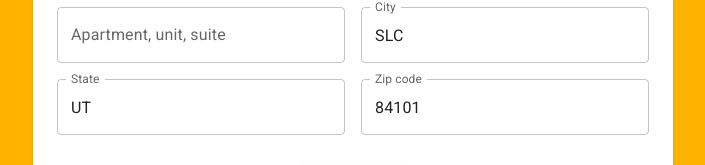
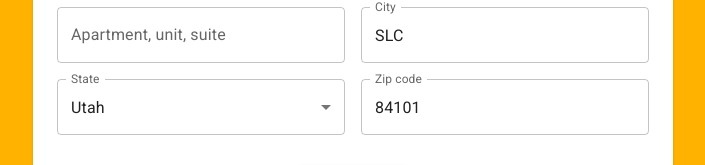
Before and after one commit to stevenroper/rocket-insurance, a React (Create React App) app: page /#/rating-information in a window 1280 px wide. Shown: the part 385-550 px from the top of the page, without its empty margins (287-992 px from the left). Built offline with nearby package versions, Linux system fonts and the light colour scheme.

Commit message:
Changes state input to be a select.

```diff
--- /dev/null
+++ b/src/constants/enums.ts
@@ -0,0 +1,53 @@
+export const US_STATES = [
+  { fullName: 'Alabama', code: 'AL' },
+  { fullName: 'Alaska', code: 'AK' },
+  { fullName: 'Arizona', code: 'AZ' },
+  { fullName: 'Arkansas', code: 'AR' },
+  { fullName: 'California', code: 'CA' },
+  { fullName: 'Colorado', code: 'CO' },
+  { fullName: 'Connecticut', code: 'CT' },
+  { fullName: 'Delaware', code: 'DE' },
+  { fullName: 'District of Columbia', code: 'DC' },
+  { fullName: 'Florida', code: 'FL' },
+  { fullName: 'Georgia', code: 'GA' },
+  { fullName: 'Hawaii', code: 'HI' },
+  { fullName: 'Idaho', code: 'ID' },
+  { fullName: 'Illinois', code: 'IL' },
+  { fullName: 'Indiana', code: 'IN' },
+  { fullName: 'Iowa', code: 'IA' },
+  { fullName: 'Kansas', code: 'KS' },
+  { fullName: 'Kentucky', code: 'KY' },
+  { fullName: 'Louisiana', code: 'LA' },
+  { fullName: 'Maine', code: 'ME' },
+  { fullName: 'Maryland', code: 'MD' },
+  { fullName: 'Massachusetts', code: 'MA' },
+  { fullName: 'Michigan', code: 'MI' },
+  { fullName: 'Minnesota', code: 'MN' },
+  { fullName: 'Mississippi', code: 'MS' },
+  { fullName: 'Missouri', code: 'MO' },
+  { fullName: 'Montana', code: 'MT' },
+  { fullName: 'Nebraska', code: 'NE' },
+  { fullName: 'Nevada', code: 'NV' },
+  { fullName: 'New Hampshire', code: 'NH' },
+  { fullName: 'New Jersey', code: 'NJ' },
+  { fullName: 'New Mexico', code: 'NM' },
+  { fullName: 'New York', code: 'NY' },
+  { fullName: 'North Carolina', code: 'NC' },
+  { fullName: 'North Dakota', code: 'ND' },
+  { fullName: 'Ohio', code: 'OH' },
+  { fullName: 'Oklahoma', code: 'OK' },
+  { fullName: 'Oregon', code: 'OR' },
+  { fullName: 'Pennsylvania', code: 'PA' },
+  { fullName: 'Rhode Island', code: 'RI' },
+  { fullName: 'South Carolina', code: 'SC' },
+  { fullName: 'South Dakota', code: 'SD' },
+  { fullName: 'Tennessee', code: 'TN' },
+  { fullName: 'Texas', code: 'TX' },
+  { fullName: 'Utah', code: 'UT' },
+  { fullName: 'Vermont', code: 'VT' },
+  { fullName: 'Virginia', code: 'VA' },
+  { fullName: 'Washington', code: 'WA' },
+  { fullName: 'West Virginia', code: 'WV' },
+  { fullName: 'Wisconsin', code: 'WI' },
+  { fullName: 'Wyoming', code: 'WY' },
+];
--- a/src/pages/RatingInformation/RatingInformation.tsx
+++ b/src/pages/RatingInformation/RatingInformation.tsx
@@ -13,8 +13,13 @@ import TextField, { TextFieldProps } from '@mui/material/TextField';
 import Typography, { TypographyProps } from '@mui/material/Typography';
 import Button from '@mui/material/Button';
 import CircularProgress from '@mui/material/CircularProgress';
+import Select from '@mui/material/Select';
+import MenuItem from '@mui/material/MenuItem';
+import FormControl from '@mui/material/FormControl';
+import InputLabel from '@mui/material/InputLabel';
 
 import { IS_DEV } from 'constants/environment';
+import { US_STATES } from 'constants/enums';
 
 import Grid from 'components/layout/Grid';
 
@@ -150,11 +155,21 @@ const RatingInformation = () => {
               name={RATING_INFO_FORM_KEYS.city}
               disabled={isLoading}
             />
-            <GridTextField
-              label="State"
-              gridArea="state"
+            <Controller
               name={RATING_INFO_FORM_KEYS.state}
-              disabled={isLoading}
+              control={useFormMethods.control}
+              render={({ field }) => (
+                <FormControl>
+                  <InputLabel id="state-dropdown">State</InputLabel>
+                  <Select labelId="state-dropdown" label="State" {...field}>
+                    {US_STATES.map((state) => (
+                      <MenuItem key={state.code} value={state.code}>
+                        {state.fullName}
+                      </MenuItem>
+                    ))}
+                  </Select>
+                </FormControl>
+              )}
             />
             <GridTextField
               label="Zip code"
```
